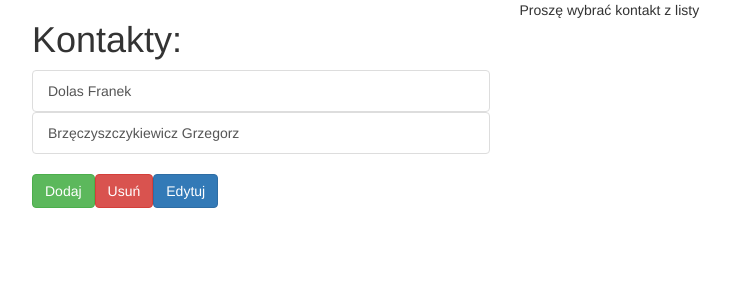
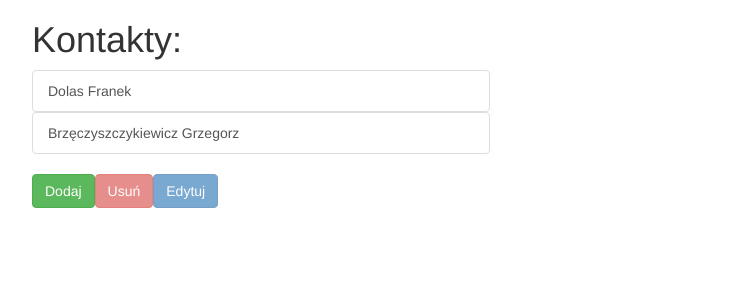
Before and after one commit to jurek2006/myAngularAddressBook, an Angular app: page / in a window 1280 px wide. Shown: the top 300 px of the page, without its empty margins (38-768 px from the left). Built offline with nearby package versions, Linux system fonts and the light colour scheme.

Commit message:
Działa zapisywanie edytowanych danych

```diff
--- a/src/app/app.component.html
+++ b/src/app/app.component.html
@@ -1,18 +1,25 @@
 <div class="container">
 	<div class="row">
 		<div class="col-xs-12 col-md-5">
-			<app-contact-list (itemClicked) = "contactItemClicked($event)">
+			<app-contact-list
+				(itemClicked) = "contactItemClicked($event)"
+				(edytujClicked) = "onEdytujClicked()"
+				[selectedItem] = "selectedContact">
 			</app-contact-list>
 		</div>
 		<div class="col-xs-12 col-md-7">
-			<!-- w app-contact-display powiązanie przypisanie reakcji onKontaktDodany na wyemitowanie zdarzenia kontaktDodany -->
+			<!-- w app-contact-display wyświetlany jeśli wybrano jakiś kontakt z listy (selectedContact nie jest undefined i aplikacja nie jest w EditMode) -->
 			<app-contact-display
-				*ngIf = "selectedContact; else infoText"
-				[contact] = "selectedContact">
+				*ngIf = "selectedContact && !inEditMode"
+				[contact] = "selectedContact"
+				(edytujClicked) = "onEdytujClicked()">
 			</app-contact-display>
-			<ng-template #infoText>
-		    	<p>Proszę wybrać kontakt z listy</p>
-		    </ng-template>
+
+			<!-- jeśli wybrano kontakt i aplikacja jest w EditMode wyświetlany jest formularz edycji danych -->
+			<app-contact-edit
+				*ngIf = "selectedContact && inEditMode"
+				[selectedItem] = "selectedContact">
+			</app-contact-edit>
 		</div>
 	</div>
 </div>
--- a/src/app/app.component.ts
+++ b/src/app/app.component.ts
@@ -11,11 +11,18 @@ import { Contact } from './contact-list/contact.model';
 export class AppComponent {
   title = 'app works!';
   selectedContact: Contact; //właściwość przechowująca aktualnie wybrany na liście kontakt
+  inEditMode: boolean = false; //właściwość określająca, czy aplikacja jest w trybie edycji kontaktu
 
   contactItemClicked(contactElement: Contact){
   	// metoda obsługi zdarzenia itemClicked emitowanego przez contact-list
   	// (wywoływanego gdy następuje kliknięcie na którymś elemencie listy kontaktów - przekazywany jest ten kontakt )
-  	// console.log(contactElement);
   	this.selectedContact = contactElement;
   }
+
+  onEdytujClicked(){
+  // metoda obsługi zdarzenia edytujClicked emitowanego przez contact-display.component
+  // (emitowanego gdy użytkownik kliknie przycisk "Edytuj")
+  // przełącza aplikację w tryb EditMode
+  	this.inEditMode = true;
+  }
 }
--- a/src/app/contact-display/contact-display.component.html
+++ b/src/app/contact-display/contact-display.component.html
@@ -8,7 +8,11 @@
 			<p *ngIf = "contact.drugieImie"><span>Drugie imię:</span> {{ contact.drugieImie }} </p>
 			<p *ngIf = "contact.nrTelefonu"><span>Numer telefonu:</span> {{ contact.nrTelefonu }}</p>
 			<p *ngIf = "contact.email"><span>E-mail:</span> {{ contact.email }}</p>
-			<!-- <button class="btn btn-success" (click)="onDodajKontakt(nazwisko, imie, drugieImie, nrTelefonu, email)">Dodaj kontakt</button> -->
+		</div>
+		<div class="col-xs-12">
+			<button class="btn btn-primary"	(click)="onEdytuj()">
+				Edytuj
+			</button>
 		</div>
 	</div>
 </div>
--- a/src/app/contact-display/contact-display.component.ts
+++ b/src/app/contact-display/contact-display.component.ts
@@ -11,10 +11,17 @@ import { Contact } from '../contact-list/contact.model';
 export class ContactDisplayComponent implements OnInit {
 
 	@Input() contact: Contact;
+	// emiter emitowany gdy użytkownik kliknie przycisk "Edytuj"
+	@Output() edytujClicked = new EventEmitter<void>();
 
   constructor() { }
 
   ngOnInit() {
   }
 
+  onEdytuj(){
+  // metoda obsługująca zdarzenie kliknięcia przycisku edytuj
+  	this.edytujClicked.emit();
+  }
+
 }
--- a/src/app/contact-edit/contact-edit.component.html
+++ b/src/app/contact-edit/contact-edit.component.html
@@ -1,19 +1,24 @@
 <div class="container">
 	<div class="row">
 		<div class="col-xs-12">
-			<h1>Dodawanie kontaktu</h1>
-			<!-- użycie lokalnych referencji -->
+			<h1>Edycja kontaktu</h1>
+
 			<label>Nazwisko:</label>
-			<input type="text" name="nazwisko" #nazwisko><br>
+			<input type="text" name="nazwisko" value="{{ contact.nazwisko }}" #nazwisko><br>
+
 			<label>Pierwsze imię:</label>
-			<input type="text" name="imie" #imie><br>
+			<input type="text" name="imie" value="{{ contact.imie }}" #imie><br>
+
 			<label>Drugie imię:</label>
-			<input type="text" name="drugieImie" #drugieImie><br>
+			<input type="text" name="drugieImie" value="{{ contact.drugieImie }}" #drugieImie><br>
+
 			<label>Numer telefonu:</label>
-			<input type="text" name="nrTelefonu" #nrTelefonu><br>
+			<input type="text" name="nrTelefonu" value="{{ contact.nrTelefonu }}" #nrTelefonu><br>
+
 			<label>E-mail:</label>
-			<input type="text" name="email" #email><br>
-			<button class="btn btn-success" (click)="onDodajKontakt(nazwisko, imie, drugieImie, nrTelefonu, email)">Dodaj kontakt</button>
+			<input type="text" name="email" value="{{ contact.email }}" #email><br>
+
+			<button class="btn btn-success" (click)="onZapiszKontakt(nazwisko, imie, drugieImie, nrTelefonu, email)">Zapisz kontakt</button>
 		</div>
 	</div>
 </div>
--- a/src/app/contact-edit/contact-edit.component.ts
+++ b/src/app/contact-edit/contact-edit.component.ts
@@ -1,4 +1,7 @@
-import { Component, OnInit } from '@angular/core';
+import { Component, OnInit, Input, ViewChild, ElementRef } from '@angular/core';
+
+import { Contact } from "../contact-list/contact.model";
+
 
 @Component({
   selector: 'app-contact-edit',
@@ -7,43 +10,25 @@ import { Component, OnInit } from '@angular/core';
 })
 export class ContactEditComponent implements OnInit {
 
-	// obiekt zdarzenia przekazujący dane z formularza
-	// @Output() kontaktDodany = new EventEmitter<{
-	// 								nazwisko: string,
-	// 								imie: string,
-	// 								drugieImie: string,
-	// 								nrTelefonu: string,
-	// 								email: string
-	// }>();
-
-	// // pola powiązane z polami formularza
-	// nazwisko: string = '';
-	// imie: string = '';
-	// drugieImie: string = '';
-	// nrTelefonu: string = '';
-	// email: string = '';
+	// wybrany na liście element
+	@Input('selectedItem') contact: Contact;
 
   constructor() { }
 
   ngOnInit() {
   }
 
-  // użycie lokalnych referencji w onDodajKontakt zamiast dwustronnego bindowania
-  // onDodajKontakt(	nazwiskoInput: HTMLInputElement,
-  // 					imieInput: HTMLInputElement,
-  // 					drugieImieInput: HTMLInputElement,
-  // 					nrTelefonuInput: HTMLInputElement,
-  // 					emailInput: HTMLInputElement )
-  // {
- 	// // metoda obsługująca kliknięcie "Dodaj kontakt"
- 	// // emitowanie eventu z przekazaniem danych z formularza
- 	// this.kontaktDodany.emit({
- 	// 	nazwisko: 		nazwiskoInput.value,
-		// imie: 			imieInput.value,
-		// drugieImie: 	drugieImieInput.value,
-		// nrTelefonu: 	nrTelefonuInput.value,
-		// email: 			emailInput.value
- 	// });
-
-  // }
+  // metoda zapisu nowych wartości z formularza do edytowanego kontaktu
+  onZapiszKontakt(	nazwiskoInput: HTMLInputElement,
+  					imieInput: HTMLInputElement,
+  					drugieImieInput: HTMLInputElement,
+  					nrTelefonuInput: HTMLInputElement,
+  					emailInput: HTMLInputElement){
+  	this.contact.nazwisko 	= nazwiskoInput.value;
+  	this.contact.imie 		= imieInput.value;
+  	this.contact.drugieImie = drugieImieInput.value;
+  	this.contact.nrTelefonu = nrTelefonuInput.value
+  	this.contact.email 		= emailInput.value;
+  	console.log(this.contact);
+  }
 }
--- a/src/app/contact-list/contact-list.component.html
+++ b/src/app/contact-list/contact-list.component.html
@@ -13,9 +13,24 @@
 			</ul>
 			<div>
 				<!-- Przyciski zarządzania listą -->
-				<button class="btn btn-success" 	(click)="onDodaj()" 	>Dodaj</button>
-				<button class="btn btn-danger" 		(click)="onUsun()" 		>Usuń</button>
-				<button class="btn btn-primary"		(click)="onEdytuj()"	>Edytuj</button>
+				<!-- Usuń i Edytuj nieaktywne gdy nie wybrano żadnego elementu -->
+				<button
+					class="btn btn-success"
+					(click)="onDodaj()">
+						Dodaj
+				</button>
+				<button
+					class="btn btn-danger"
+					[disabled] = "!selectedItem"
+					(click)="onUsun()">
+						Usuń
+				</button>
+				<button
+					class="btn btn-primary"
+					[disabled] = "!selectedItem"
+					(click)="onEdytuj()">
+						Edytuj
+				</button>
 			</div>
 		</div>
 
--- a/src/app/contact-list/contact-list.component.ts
+++ b/src/app/contact-list/contact-list.component.ts
@@ -1,4 +1,4 @@
-import { Component, OnInit, Output, EventEmitter } from '@angular/core';
+import { Component, OnInit, Output, EventEmitter, Input } from '@angular/core';
 import { Contact } from './contact.model';
 
 
@@ -16,6 +16,11 @@ export class ContactListComponent implements OnInit {
 
   // Emiter zdarzenia po kliknięciu na element listy
   @Output() itemClicked = new EventEmitter<Contact>();
+  // emiter emitowany gdy użytkownik kliknie przycisk "Edytuj"
+  @Output() edytujClicked = new EventEmitter<void>();
+
+  // właściwość do przechowywania wybranego elementu z listy kontaktów (pobierane z app.component)
+  @Input() selectedItem: Contact;
 
   constructor() { }
 
@@ -27,11 +32,6 @@ export class ContactListComponent implements OnInit {
 
   	// dodawanie testowych danych
   	this.contacts.push(new Contact("Skowron", "Jurek", "", "728 100 888", "jurek2@fgh.pl"));
-  }
-
-  onEdytuj(){
-  // metoda obsługująca zdarzenie kliknięcia przycisku edytuj
-  	console.log("Kliknięto Edytuj");
   }
 
   onUsun(){
@@ -54,4 +54,9 @@ export class ContactListComponent implements OnInit {
     // funkcja obsługi zdarzenia itemClicked emitowanego przez contact-element po kliknięciu na któryś z elementów listy kontaktów
     this.itemClicked.emit(contact);
   }
+
+  onEdytuj(){
+  // metoda obsługująca zdarzenie kliknięcia przycisku edytuj
+    this.edytujClicked.emit();
+  }
 }
```
